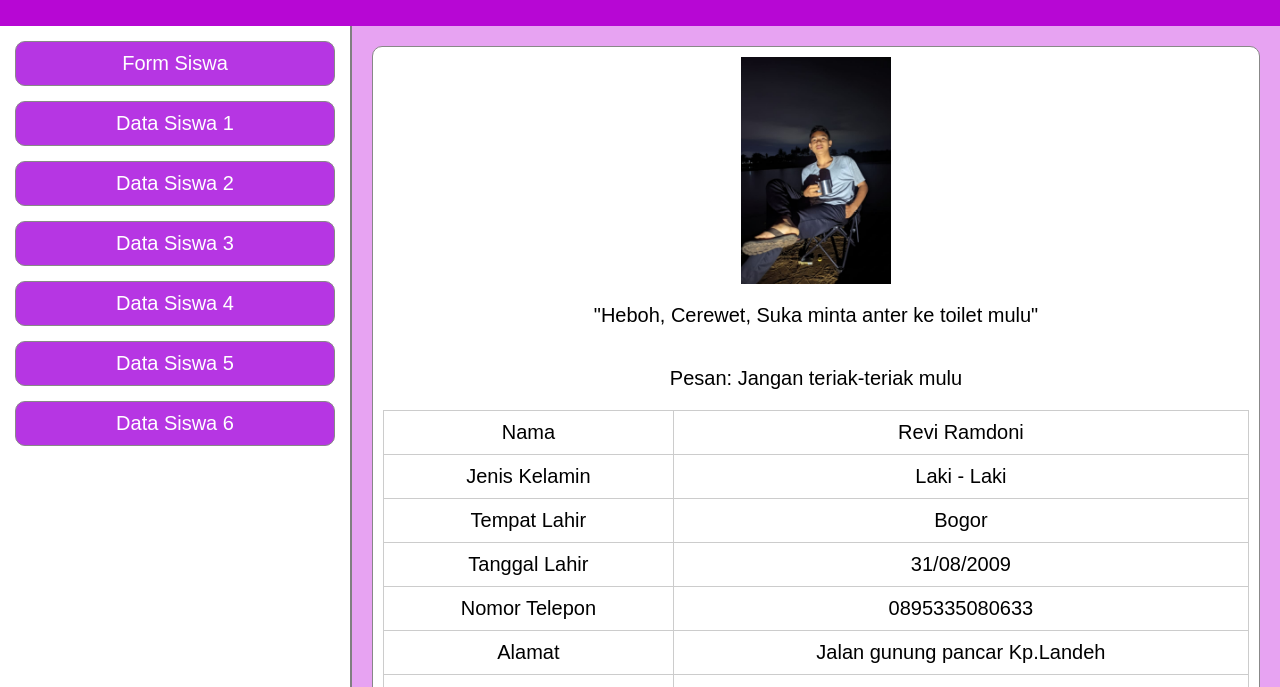
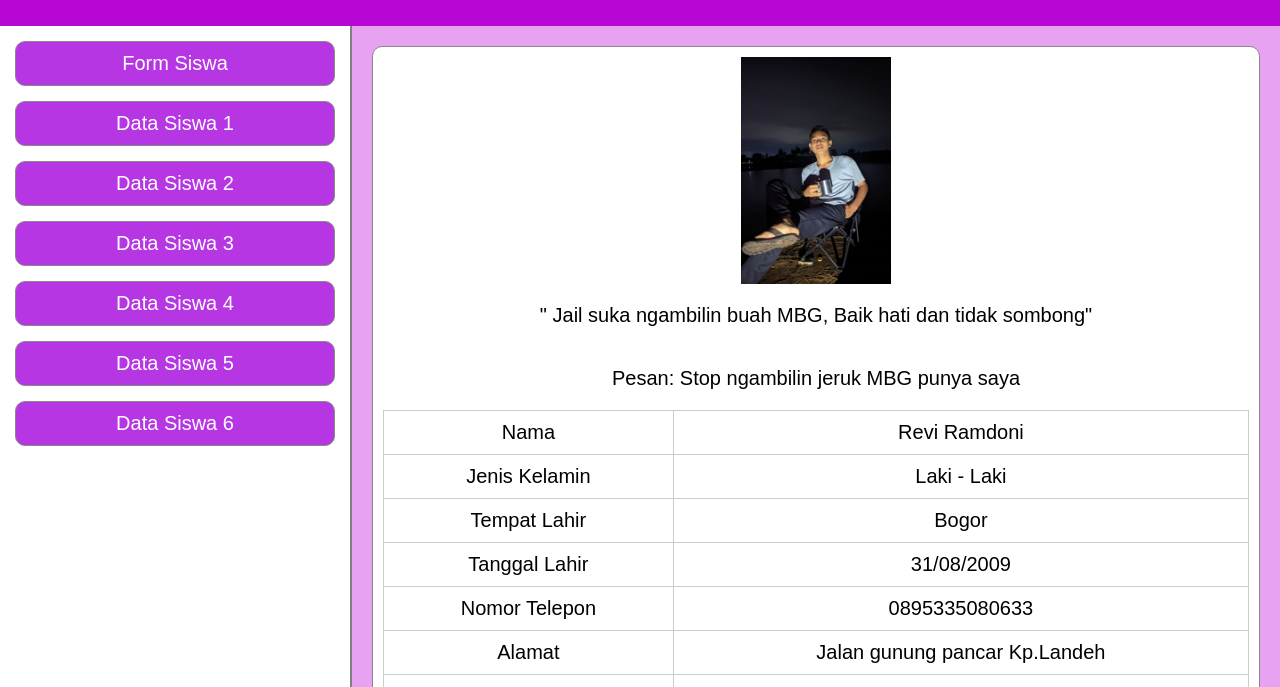
Before and after one commit to Yuniokta22/STSGANJIL2025, a plain HTML site: page data siswa 6.html in a window 1280 px wide. Shown: the part 113-800 px from the top of the page. Drawn offline with Linux system fonts and the light colour scheme.

Commit message:
Mengubah pesan

```diff
--- a/data siswa 6.html
+++ b/data siswa 6.html
@@ -39,11 +39,11 @@
             <img src="foto/foto revi.jpg" alt="foto revi"width="150">
         </div>
        <div style="display: flex; justify-content: center;">
-        <p>"Heboh, Cerewet, Suka minta anter ke toilet mulu"
+        <p>" Jail suka ngambilin buah MBG, Baik hati dan tidak sombong"
          </p>
        </div>
          <div style="display: flex; justify-content: center;">
-           <p>Pesan: Jangan teriak-teriak mulu</p>
+           <p>Pesan: Stop ngambilin jeruk MBG punya saya</p>
 
         </div>
     </body>
```
Also changed, not shown: index.html (+2 -2 lines).
